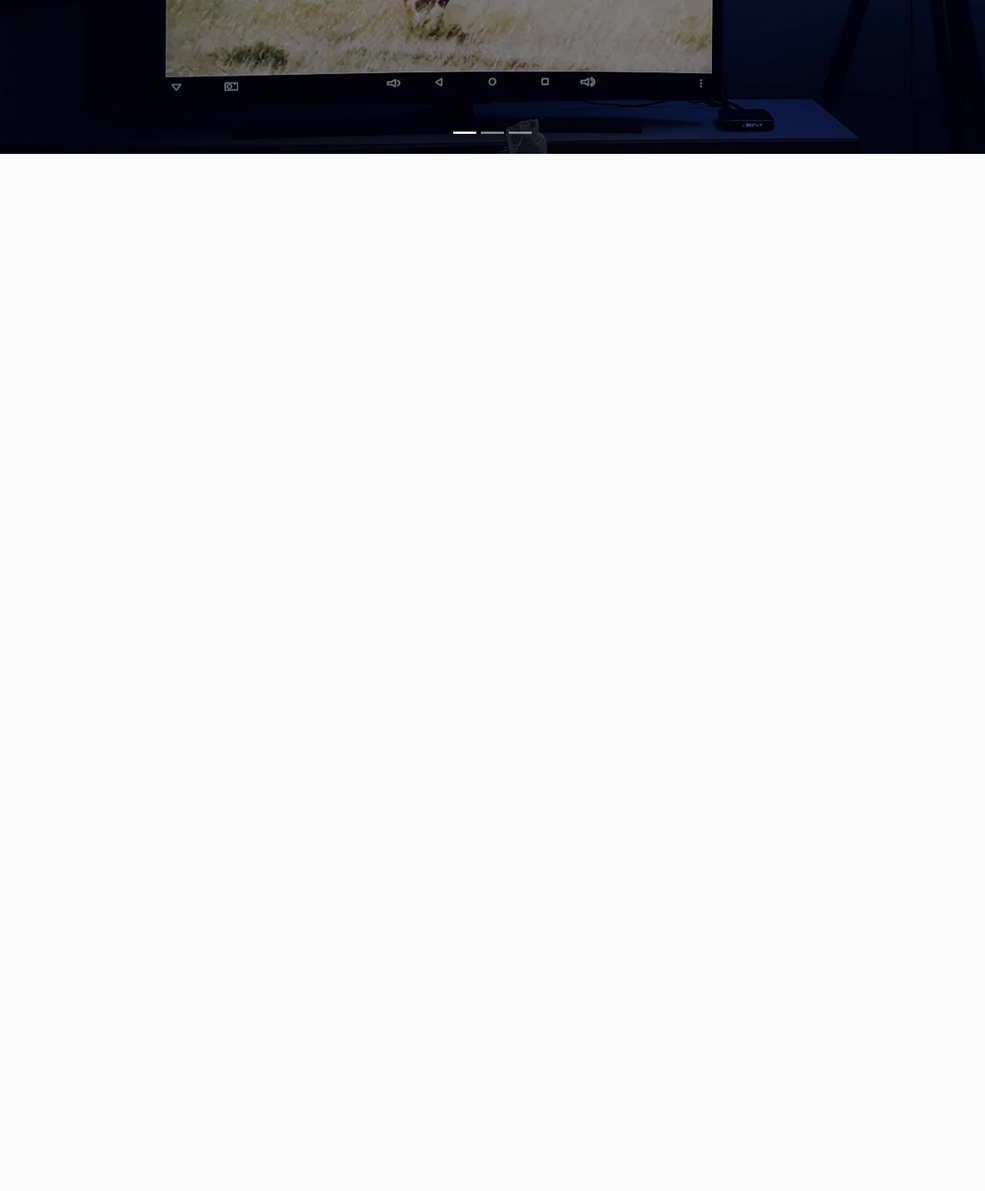
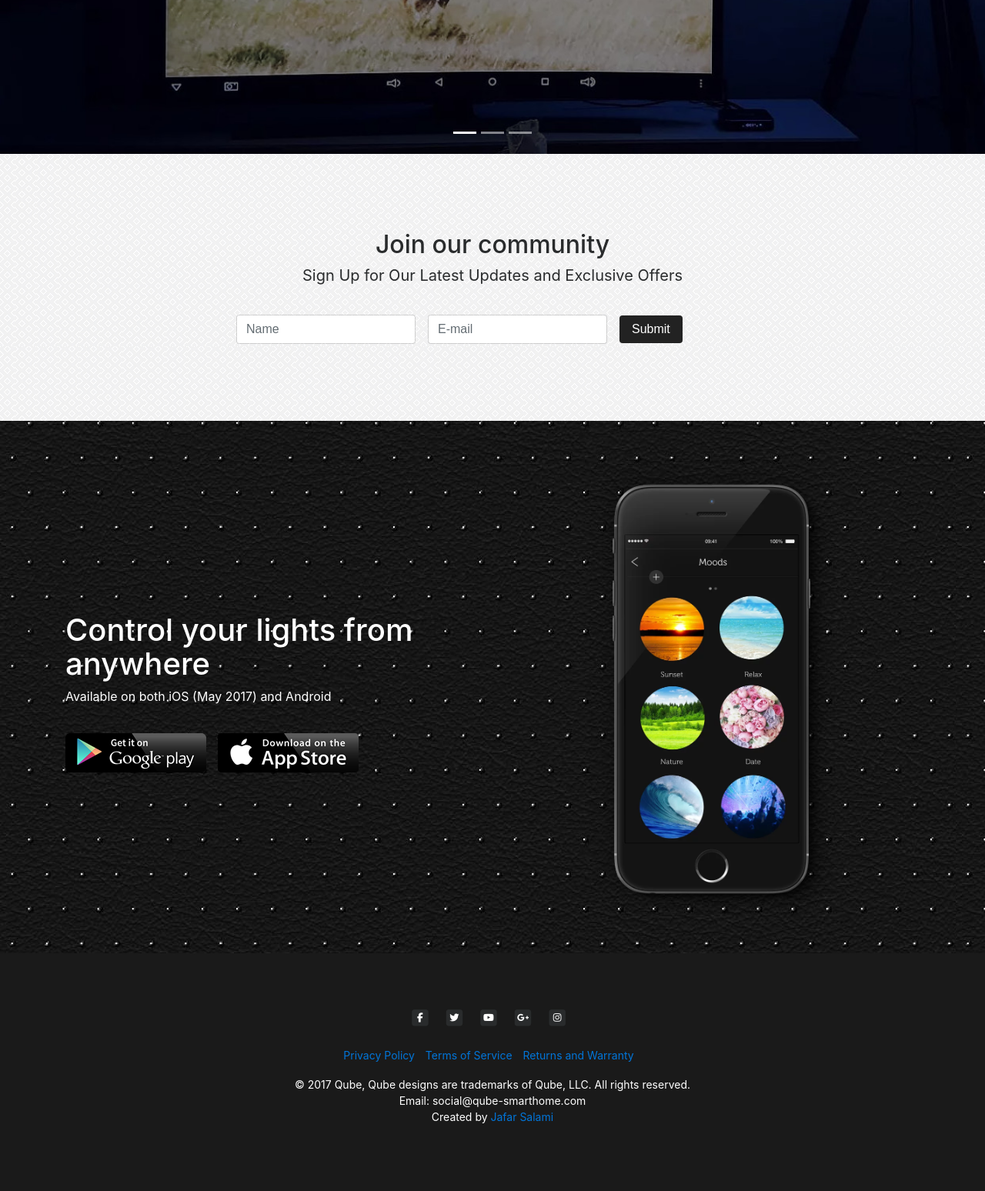
Before and after one commit to jafar70/Qube, a PHP site: page / in a window 1280 px wide. Shown: the part 2657-4205 px from the top of the page at 77% size. Before the commit the page ends 2857 px from the top, so only its background shows below. Run offline with PHP 8.4, Linux system fonts and the light colour scheme; some libraries are stand-ins or nearby versions.

Commit message:
added a footer and other stuff

```diff
--- a/css/style.css
+++ b/css/style.css
@@ -1,3 +1,4 @@
+html, body { height: 100%; }
 .navbar {
     background-color: #222;
 }
@@ -102,3 +103,101 @@
 .tiles-images > .col-md-4 > img {
     margin: 20px 0px 10px 0px;
 }
+
+.newsletter{
+    text-align: center;
+    padding: 100px 10px 100px 10px;
+    background: url("/img/newsletter-white-background.png");
+}
+
+.newsletter > .container > p{
+    font-size: 20px;
+    text-align: center;
+    padding-bottom: 20px;
+}
+
+.center_div{
+    margin: 0 auto;
+    text-align: center;
+    width: 60%;
+}
+
+@media (max-width: 600px) {
+    .center_div{
+        margin: 0 auto;
+        width: 90%;
+        text-align: center;
+        display:block;
+    }
+
+}
+
+.app-store{
+    background: url("/img/black-pattern-wallpapers.png");
+    color:white;
+    padding: 50px 10px 50px 10px;
+}
+
+.app-info{
+    padding-top: 200px;
+
+}
+
+.app-info > p{
+    text-align: left;
+}
+
+@media (max-width: 600px) {
+    .app-info{
+        padding-top: 50px;
+
+    }
+}
+
+#siteinfo{
+    padding: 0;
+    list-style-type: none;
+}
+
+#siteinfo > li >a {
+    display:inline;
+
+}
+
+.app-links{
+    padding: 0;
+    list-style-type: none;
+}
+
+.app-links > li{
+    display:inline;
+    padding-right: 10px;
+}
+
+.app-links > li > img{
+    padding-top: 20px;
+}
+
+.footer{
+    background-color: #1a1a1a;
+    padding: 70px;
+
+}
+
+.footer > p{
+    color:white;
+    text-align: center;
+    font-size: 14px;
+}
+
+.socialmedialinks{
+    padding: 0;
+    list-style-type: none;
+    text-align: center;
+}
+
+.socialmedialinks > li{
+    display:inline;
+    padding-right: 10px;
+    font-size: 14px;
+}
--- a/index.html
+++ b/index.html
@@ -7,6 +7,7 @@
     <title>Qube</title>
     <link rel="shortcut icon" href="img/Qube_Logo.png" type="image/x-icon">
     <link rel="stylesheet" href="https://maxcdn.bootstrapcdn.com/bootstrap/4.0.0-alpha.6/css/bootstrap.min.css" integrity="sha384-rwoIResjU2yc3z8GV/NPeZWAv56rSmLldC3R/AZzGRnGxQQKnKkoFVhFQhNUwEyJ" crossorigin="anonymous">
+    <script src="https://use.fontawesome.com/1102aa779d.js"></script>
     <link rel="stylesheet" type="text/css" href="css/style.css">
 </head>
 
@@ -167,6 +168,95 @@
         </a>
     </div>
 
+    <div class="newsletter">
+        <div class="container">
+            <h2>Join our community</h2>
+            <p>Sign Up for Our Latest Updates and Exclusive Offers</p>
+            <center>
+                <form class="form-inline center_div">
+                    <label class="sr-only" for="inlineFormInput">Name</label>
+                    <input type="text" class="form-control mb-3 mr-sm-3 mb-sm-0" id="inlineFormInput" placeholder="Name">
+
+                    <label class="sr-only" for="inlineFormInputGroup">Username</label>
+                    <div class="input-group mb-3 mr-sm-3 mb-sm-0">
+                        <input type="text" class="form-control" id="inlineFormInputGroup" placeholder="E-mail">
+                    </div>
+                    <center>
+                        <button type="submit" class="btn btn-primary btn-block">Submit</button>
+                    </center>
+                </form>
+            </center>
+        </div>
+    </div>
+
+    <div class="app-store">
+        <div class="container">
+            <div class="row">
+                <div class="col-md-6 push-md-6">
+                    <img class="img-fluid" src="img/iphone-app.png" width="600px" height="650px">
+                </div>
+                <div class="col-md-6 pull-md-6 app-info">
+                    <h1>Control your lights from anywhere</h1>
+                    <p>Available on both iOS (May 2017) and Android</p>
+                    <ul class="app-links">
+                        <li><img src="img/android2.png"></li>
+                        <li><img src="img/apple-ios.png"></li>
+                    </ul>
+                </div>
+            </div>
+        </div>
+    </div>
+
+    <footer>
+    <div class="footer">
+        <ul class="socialmedialinks">
+            <li>
+                <span class="fa-stack fa-sm">
+                  <i class="fa fa-square fa-stack-2x"></i>
+                  <i class="fa fa-facebook fa-stack-1x fa-inverse"></i>
+                </span>
+           </li>
+            <li>
+                <span class="fa-stack fa-sm">
+                  <i class="fa fa-square fa-stack-2x"></i>
+                  <i class="fa fa-twitter fa-stack-1x fa-inverse"></i>
+                </span>
+            </li>
+            <li>
+                <span class="fa-stack fa-sm">
+                  <i class="fa fa-square fa-stack-2x"></i>
+                  <i class="fa fa-youtube fa-stack-1x fa-inverse"></i>
+                </span>
+            </li>
+            <li>
+                <span class="fa-stack fa-sm">
+                  <i class="fa fa-square fa-stack-2x"></i>
+                  <i class="fa fa-google-plus fa-stack-1x fa-inverse"></i>
+                </span>
+            </li>
+            <li>
+                <span class="fa-stack fa-sm">
+                  <i class="fa fa-square fa-stack-2x"></i>
+                  <i class="fa fa-instagram fa-stack-1x fa-inverse"></i>
+                </span>
+            </li>
+            <br><br>
+            <li>
+                <a href="#!">Privacy Policy</a>
+            </li>
+            <li>
+                <a href="#!">Terms of Service</a>
+            </li>
+            <li>
+                <a href="#!">Returns and Warranty</a>
+            </li>
+        </ul>
+
+
+        <p>© 2017 Qube, Qube designs are trademarks of Qube, LLC. All rights reserved.<br>Email: social@qube-smarthome.com <br> Created by <a href="http://josalami.pythonanywhere.com/">Jafar Salami</a></p>
+    </div>
+    </footer>
+
     <script src="https://code.jquery.com/jquery-3.1.1.slim.min.js" integrity="sha384-A7FZj7v+d/sdmMqp/nOQwliLvUsJfDHW+k9Omg/a/EheAdgtzNs3hpfag6Ed950n" crossorigin="anonymous"></script>
     <script src="https://cdnjs.cloudflare.com/ajax/libs/tether/1.4.0/js/tether.min.js" integrity="sha384-DztdAPBWPRXSA/3eYEEUWrWCy7G5KFbe8fFjk5JAIxUYHKkDx6Qin1DkWx51bBrb" crossorigin="anonymous"></script>
     <script src="https://maxcdn.bootstrapcdn.com/bootstrap/4.0.0-alpha.6/js/bootstrap.min.js" integrity="sha384-vBWWzlZJ8ea9aCX4pEW3rVHjgjt7zpkNpZk+02D9phzyeVkE+jo0ieGizqPLForn" crossorigin="anonymous"></script>
```
Also changed, not shown: img/android2.png (added), img/apple-ios.png (added), img/black-pattern-wallpapers.png (added), img/iphone-app.png (added), img/newsletter-white-background.png (added). Lines whose indentation alone changed are shown as unchanged.
